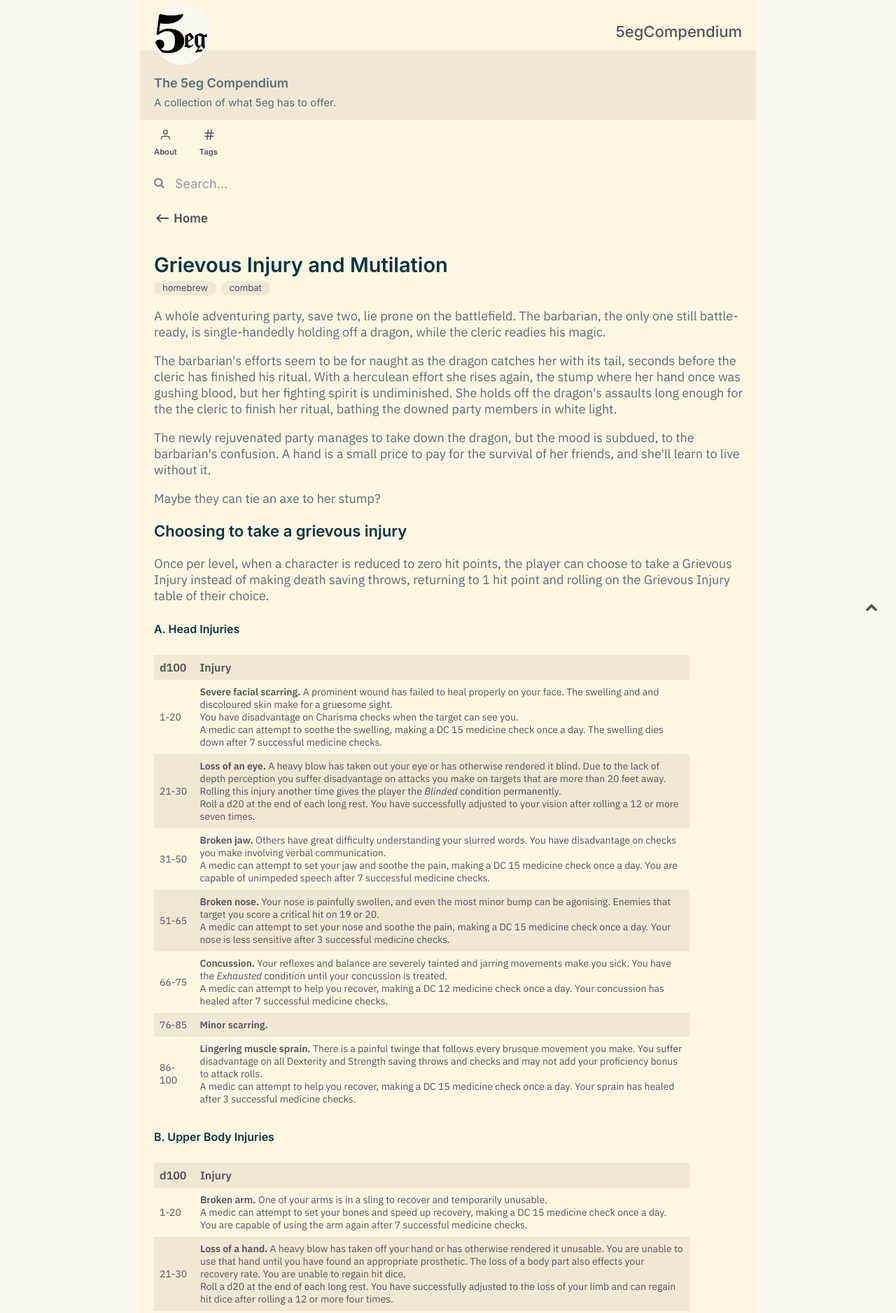
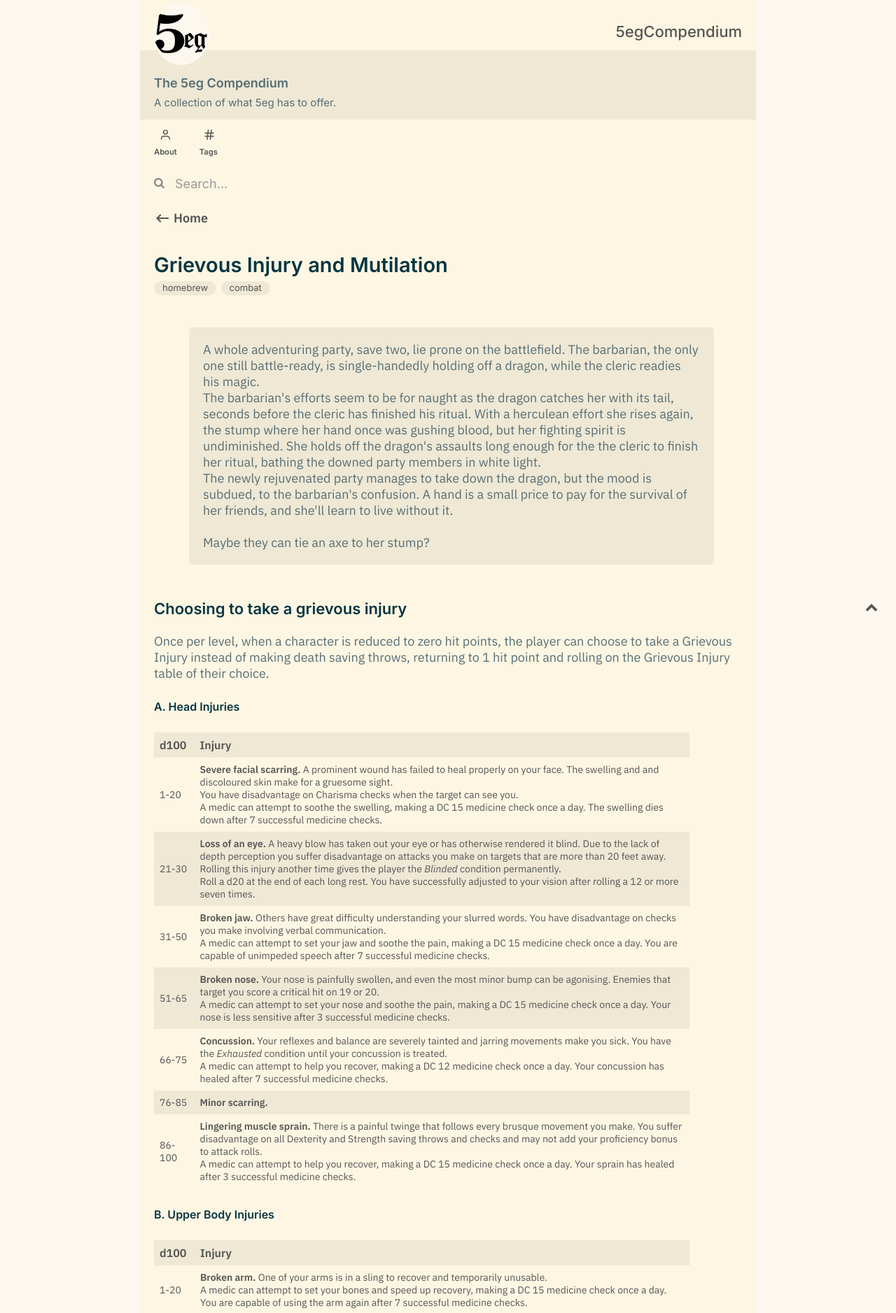
Before and after one commit to 5egeneral/compendium, a Jekyll site: the page built from _notes/20210528-Grievous Injury and Mutilation.md, in a window 1280 px wide. Shown: the top 1877 px of the page at 70% size. Built offline with Jekyll 4.4.1, drawn with Linux system fonts in a browser that asks for light colours.

Commit message:
separate sort .css

```diff
--- a/_notes/20210528-Grievous Injury and Mutilation.md
+++ b/_notes/20210528-Grievous Injury and Mutilation.md
@@ -3,13 +3,10 @@
 state: publish
 tags: [homebrew, combat]
 ---
-A whole adventuring party, save two, lie prone on the battlefield. The barbarian, the only one still battle-ready, is single-handedly holding off a dragon, while the cleric readies his magic.
-
-The barbarian's efforts seem to be for naught as the dragon catches her with its tail, seconds before the cleric has finished his ritual. With a herculean effort she rises again, the stump where her hand once was gushing blood, but her fighting spirit is undiminished. She holds off the dragon's assaults long enough for the the cleric to finish her ritual, bathing the downed party members in white light.
-
-The newly rejuvenated party manages to take down the dragon, but the mood is subdued, to the barbarian's confusion. A hand is a small price to pay for the survival of her friends, and she'll learn to live without it.
-
-Maybe they can tie an axe to her stump?
+> A whole adventuring party, save two, lie prone on the battlefield. The barbarian, the only one still battle-ready, is single-handedly holding off a dragon, while the cleric readies his magic.
+> The barbarian's efforts seem to be for naught as the dragon catches her with its tail, seconds before the cleric has finished his ritual. With a herculean effort she rises again, the stump where her hand once was gushing blood, but her fighting spirit is undiminished. She holds off the dragon's assaults long enough for the the cleric to finish her ritual, bathing the downed party members in white light.
+> The newly rejuvenated party manages to take down the dragon, but the mood is subdued, to the barbarian's confusion. A hand is a small price to pay for the survival of her friends, and she'll learn to live without it.
+> <br>Maybe they can tie an axe to her stump?
 
 ### Choosing to take a grievous injury
 Once per level, when a character is reduced to zero hit points, the player can choose to take a Grievous Injury instead of making death saving throws, returning to 1 hit point and rolling on the Grievous Injury table of their choice.
--- /dev/null
+++ b/assets/css/feed_sorting.css
@@ -0,0 +1,4 @@
+.feed-wrapper {
+    display: flex;
+    flex-direction: column-reverse;
+}
--- a/assets/css/style.css
+++ b/assets/css/style.css
@@ -9,6 +9,7 @@
 @import url('https://fonts.googleapis.com/css2?family=EB+Garamond:ital,wght@0,400;0,500;0,600;0,700;0,800;1,400;1,500;1,600;1,700;1,800&family=Inter:wght@100;200;300;400;500;600;700;800;900&display=swap');
 @import url('https://fonts.googleapis.com/css2?family=IBM+Plex+Sans:ital,wght@0,100;0,200;0,300;0,400;0,500;0,600;0,700;1,100;1,200;1,300;1,400;1,500;1,600;1,700&display=swap');
 @import "/assets/css/highlight.css";
+@import "/assets/css/feed_sorting.css";
 /* Containers: Body, Container, Box, Main, Header, Content */
 
 html {
@@ -1151,10 +1152,6 @@
     text-decoration: none;
 }
 
-.feed-wrapper {
-    display: flex;
-    flex-direction: column-reverse;
-}
 
 /* context-menu styling */
 .context-menu {
```
Also changed, not shown: _notes/20210528-Improvised Maneuvers.md (+1 -1 lines), 1 other file.
